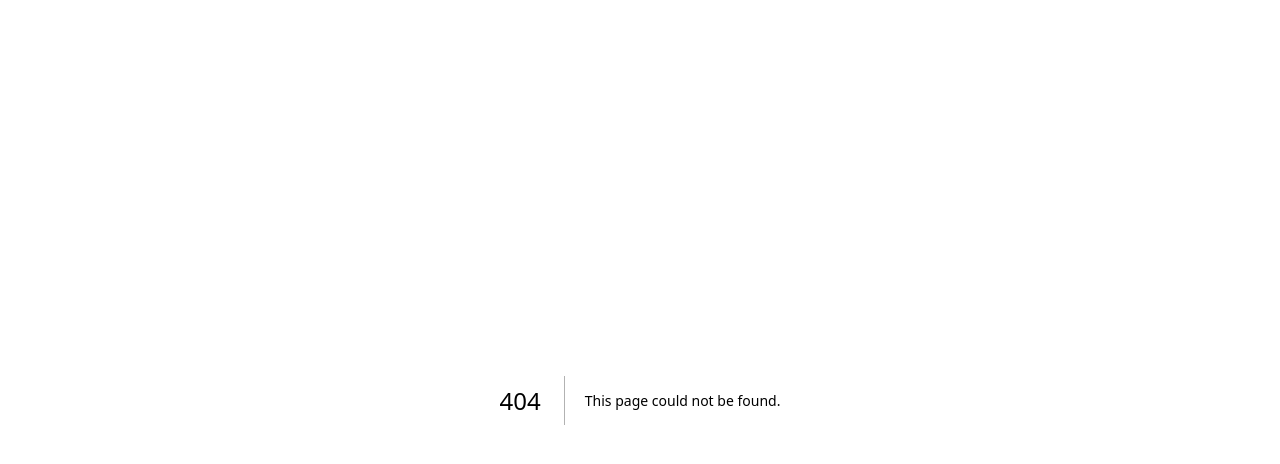
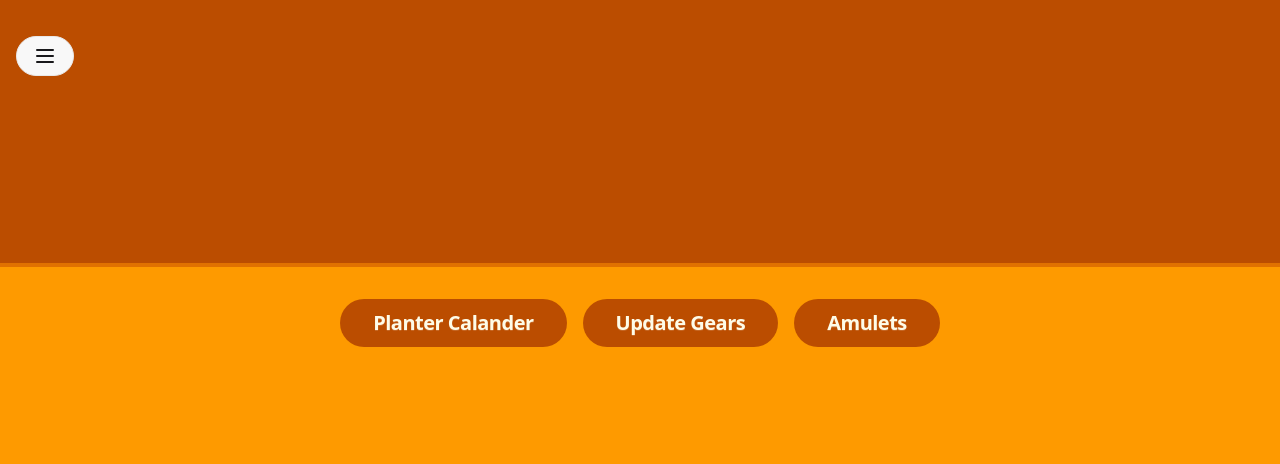
Before and after one commit to SoHpNiL/BeeSwarmLiveDevelopment, a Next.js app: page /Pages/progression in a window 1280 px wide. Before the commit this address had no page. Shown: the top 464 px of the page. Built offline with nearby package versions, Linux system fonts and the light colour scheme; a web font is replaced by a local one.

Commit message:
Progression Homepage beginning

```diff
--- a/app/Pages/discord_servers/page.tsx
+++ b/app/Pages/discord_servers/page.tsx
@@ -27,11 +27,11 @@ export default function Page() {
       <div className='flex flex-2 gap-5 sm:gap-4   p-2 sm:p-4'>
 
         {/* Search sidebar */}
-        <div className='bg-[#424549] rounded-t-3xl w-40 sm:w-1 md:w-64 lg:w-72 shrink-0'>
+        <div className='bg-[#424549] rounded-2xl w-40 sm:w-1 md:w-64 lg:w-72 shrink-0'>
         </div>
 
         {/* Main list */}
-        <div className='bg-[#424549] rounded-tl-3xl flex-1'>
+        <div className='bg-[#424549] rounded-2xl flex-1'>
         </div>
 
       </div>
--- /dev/null
+++ b/app/Pages/progression/page.tsx
@@ -0,0 +1,35 @@
+import NavigationBar from '@/app/components/navigationBar';
+
+export default function Page() {
+
+    return (
+
+        <main className="bg-amber-500 flex flex-col h-screen">
+
+            {/*side panel*/}
+            <div className="h-1/3 w-screen bg-amber-700 border-b-4 border-b-amber-600 flex flex-col">
+                <NavigationBar />
+
+                {/* Player stat metrics here*/}
+
+
+            </div>
+
+            {/* Buttons - wrap on tiny screens */}
+            <div className="flex flex-wrap gap-4 justify-center mt-8 px-4">
+                <button className="btn btn-ghost bg-amber-700 text-base sm:text-xl font-bold tracking-tight btn-lg rounded-full px-6 sm:px-8 text-yellow-50 hover:scale-110 hover:bg-amber-700 transition-transform duration-400 active:scale-95">
+                    Planter Calander
+                </button>
+                <button className="btn btn-ghost bg-amber-700 text-base sm:text-xl font-bold tracking-tight btn-lg rounded-full px-6 sm:px-8 text-yellow-50 hover:scale-110 hover:bg-amber-700 transition-transform duration-400 active:scale-95">
+                    Update Gears
+                </button>
+                <button className="btn btn-ghost bg-amber-700 text-base sm:text-xl font-bold tracking-tight btn-lg rounded-full px-6 sm:px-8 text-yellow-50 hover:scale-110 hover:bg-amber-700 transition-transform duration-400 active:scale-95">
+                    Amulets
+                </button>
+
+            </div>
+
+        </main>
+
+    );
+}
--- a/app/page.tsx
+++ b/app/page.tsx
@@ -38,9 +38,11 @@ export default async function Home() {
       {/* Buttons - wrap on tiny screens */}
       <div className="flex flex-wrap gap-4 justify-center mb-8 px-4">
         <DiscordButton/>
+        <Link href="/Pages/progression/">
         <button className="btn btn-ghost bg-amber-700 text-base sm:text-xl font-bold tracking-tight btn-lg rounded-full px-6 sm:px-8 text-yellow-50 hover:scale-110 hover:bg-amber-700 transition-transform duration-400 active:scale-95">
           Progression
         </button>
+        </Link>
       </div>
 
       {/* Stats Grid */}
```
Also changed, not shown: app/components/statUI.tsx (added).
